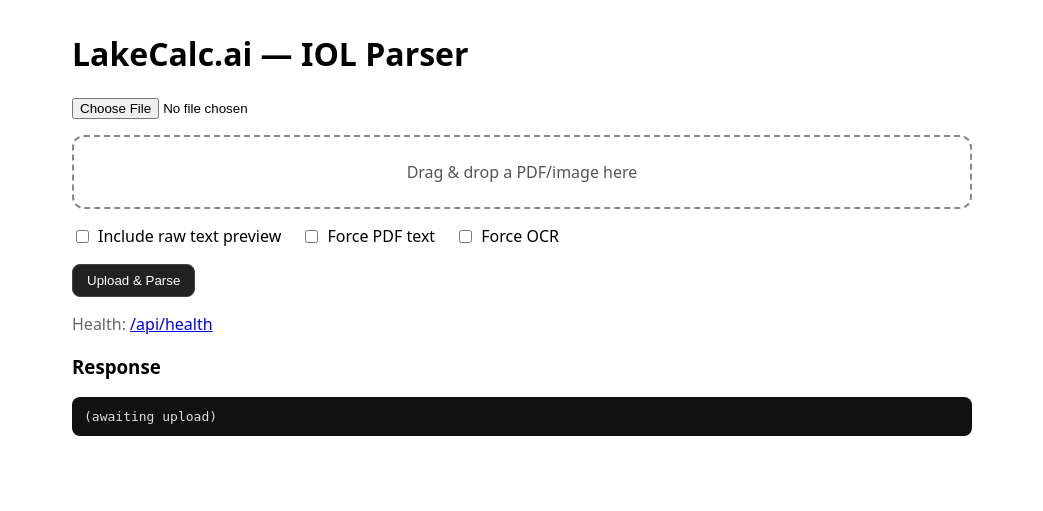
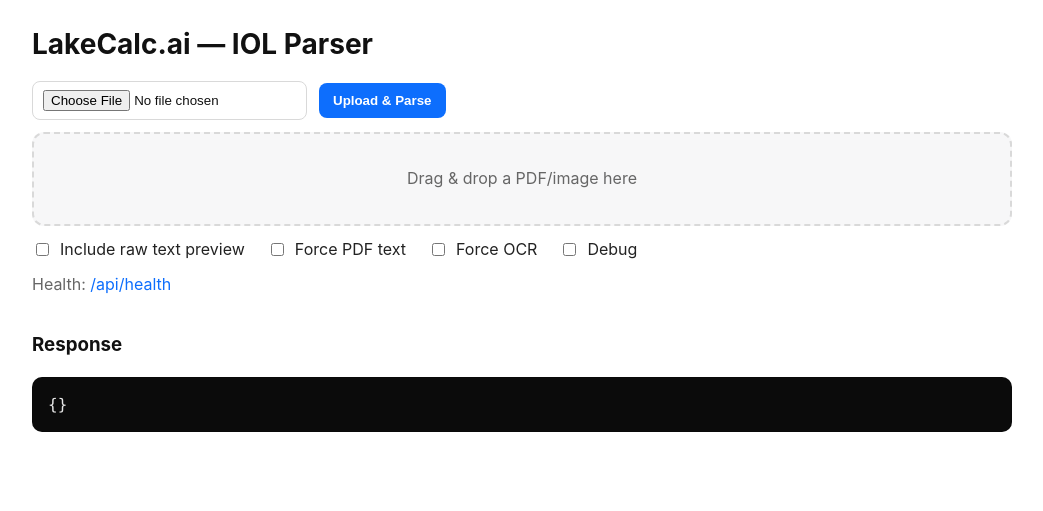
Before and after one commit to lake-health/lakecalc-ai, a Flask app: page / in a window 1280 px wide. Shown: the top 511 px of the page, without its empty margins (118-1161 px from the left). Run offline with Flask 3, Linux system fonts and the light colour scheme.

Commit message:
Update index.html

```diff
--- a/templates/index.html
+++ b/templates/index.html
@@ -1,84 +1,154 @@
 <!doctype html>
-<html>
+<html lang="en">
 <head>
   <meta charset="utf-8" />
+  <meta
+    name="viewport"
+    content="width=device-width, initial-scale=1, maximum-scale=1"
+  />
   <title>LakeCalc.ai — IOL Parser</title>
   <style>
-    body { font-family: system-ui, -apple-system, Segoe UI, Roboto, Helvetica, Arial, sans-serif; max-width: 900px; margin: 2rem auto; }
-    .dropzone {
-      border: 2px dashed #888; border-radius: 12px; padding: 24px; text-align: center;
-      color: #555; margin: 16px 0; transition: background 0.2s,border-color 0.2s;
+    :root {
+      --bg: #ffffff; --fg: #111; --muted: #666; --border: #d9d9d9;
+      --brand: #0d6efd; --panel: #f7f7f8; --code: #0b0b0b;
     }
-    .dropzone.dragover { background: #f7faff; border-color: #2563eb; color: #2563eb; }
-    pre { background: #111; color: #ddd; padding: 12px; border-radius: 8px; overflow: auto; }
-    label { display: inline-flex; align-items: center; gap: 6px; margin-right: 16px; }
-    .controls { margin: 8px 0 16px; }
-    button { padding: 8px 14px; border-radius: 8px; border: 1px solid #444; background:#222; color:#fff; cursor:pointer; }
-    button:hover { background:#111; }
-    .muted { color:#666; }
+    html, body { margin:0; padding:0; background:var(--bg); color:var(--fg); font:16px/1.45 -apple-system,BlinkMacSystemFont,Segoe UI,Roboto,Inter,Helvetica,Arial,sans-serif; }
+    .wrap { max-width: 980px; margin: 24px auto 80px; padding: 0 16px; }
+    h1 { font-size: 28px; margin: 0 0 16px; }
+    .row { display:flex; gap:12px; flex-wrap:wrap; align-items:center; margin-bottom:10px; }
+    .btn { background:var(--brand); color:#fff; border:0; padding:10px 14px; border-radius:8px; cursor:pointer; font-weight:600; }
+    .btn:disabled { opacity:.5; cursor:not-allowed; }
+    .file { padding:8px 10px; border:1px solid var(--border); border-radius:8px; background:#fff; }
+    .drop {
+      margin: 12px 0; border:2px dashed var(--border); border-radius:12px;
+      min-height: 90px; display:flex; align-items:center; justify-content:center;
+      color:var(--muted); background:var(--panel);
+    }
+    .drop.dragover { border-color: var(--brand); color: var(--brand); background:#eef4ff; }
+    label { display:inline-flex; align-items:center; gap:8px; color:#222; }
+    .opts { display:flex; gap:22px; flex-wrap:wrap; margin:10px 0 12px; }
+    .health { margin: 6px 0 16px; color: var(--muted); }
+    pre {
+      background: var(--code); color: #e6e6e6; padding: 16px; border-radius: 10px;
+      overflow:auto; white-space:pre; font-family: ui-monospace, SFMono-Regular, Menlo, Monaco, Consolas, "Liberation Mono", "Courier New", monospace;
+      box-shadow: inset 0 0 0 1px #00000026;
+    }
+    .bar { display:flex; gap:8px; margin:10px 0; align-items:center; }
+    .pill { padding:6px 10px; border:1px solid var(--border); border-radius:999px; background:#fff; color:#333; font-size:13px; }
+    a { color: var(--brand); text-decoration: none; }
+    a:hover { text-decoration: underline; }
   </style>
 </head>
 <body>
-  <h1>LakeCalc.ai — IOL Parser</h1>
+  <div class="wrap">
+    <h1>LakeCalc.ai — IOL Parser</h1>
 
-  <input id="fileInput" type="file" />
-  <div id="dz" class="dropzone">Drag & drop a PDF/image here</div>
+    <div class="row">
+      <input id="file-input" class="file" type="file" accept=".pdf,image/*" />
+      <button id="upload-btn" class="btn">Upload &amp; Parse</button>
+    </div>
 
-  <div class="controls">
-    <label><input id="includeRaw" type="checkbox" /> Include raw text preview</label>
-    <label><input id="forcePdf" type="checkbox" /> Force PDF text</label>
-    <label><input id="forceOcr" type="checkbox" /> Force OCR</label>
+    <div id="dropzone" class="drop">Drag &amp; drop a PDF/image here</div>
+
+    <div class="opts">
+      <label><input id="chk-raw" type="checkbox" /> Include raw text preview</label>
+      <label><input id="chk-force-pdf" type="checkbox" /> Force PDF text</label>
+      <label><input id="chk-force-ocr" type="checkbox" /> Force OCR</label>
+      <label><input id="chk-debug" type="checkbox" /> Debug</label>
+    </div>
+
+    <div class="health">Health: <a href="/api/health" target="_blank">/api/health</a></div>
+
+    <div class="bar">
+      <span class="pill" id="filename-pill" style="display:none;"></span>
+      <span class="pill" id="source-pill" style="display:none;"></span>
+    </div>
+
+    <h3>Response</h3>
+    <pre id="response">{}</pre>
   </div>
 
-  <button id="uploadBtn">Upload & Parse</button>
+  <script>
+    const fileInput  = document.getElementById('file-input');
+    const uploadBtn  = document.getElementById('upload-btn');
+    const dropzone   = document.getElementById('dropzone');
+    const responseEl = document.getElementById('response');
+    const filePill   = document.getElementById('filename-pill');
+    const sourcePill = document.getElementById('source-pill');
 
-  <p class="muted">Health: <a href="/api/health">/api/health</a></p>
-
-  <h3>Response</h3>
-  <pre id="out">(awaiting upload)</pre>
-
-  <script>
-    const fileInput = document.getElementById('fileInput');
-    const dropzone = document.getElementById('dz');
-    const out = document.getElementById('out');
-
-    function setDrag(evt, on) {
-      evt.preventDefault(); evt.stopPropagation();
-      dropzone.classList.toggle('dragover', on);
-    }
-
-    ['dragenter', 'dragover'].forEach(ev => dropzone.addEventListener(ev, e => setDrag(e, true)));
-    ['dragleave', 'drop'].forEach(ev => dropzone.addEventListener(ev, e => setDrag(e, false)));
-
+    // Drag & drop
+    ['dragenter','dragover'].forEach(ev => {
+      dropzone.addEventListener(ev, e => { e.preventDefault(); e.stopPropagation(); dropzone.classList.add('dragover'); });
+    });
+    ['dragleave','drop'].forEach(ev => {
+      dropzone.addEventListener(ev, e => { e.preventDefault(); e.stopPropagation(); dropzone.classList.remove('dragover'); });
+    });
     dropzone.addEventListener('drop', (e) => {
-      e.preventDefault();
-      if (e.dataTransfer.files && e.dataTransfer.files.length) {
+      if (e.dataTransfer?.files?.length) {
         fileInput.files = e.dataTransfer.files;
       }
     });
 
-    document.getElementById('uploadBtn').addEventListener('click', async () => {
-      if (!fileInput.files.length) { out.textContent = 'Please choose or drop a file.'; return; }
+    async function doUpload() {
+      if (!fileInput.files.length) {
+        alert('Choose a file first.'); return;
+      }
+      uploadBtn.disabled = true;
+
       const form = new FormData();
-      form.append('file', fileInput.files[0]);
+      const file = fileInput.files[0];
+      form.append('file', file);
 
-      const params = new URLSearchParams();
-      if (document.getElementById('includeRaw').checked) params.set('include_raw', '1');
-      const forcePdf = document.getElementById('forcePdf').checked;
-      const forceOcr = document.getElementById('forceOcr').checked;
-      if (forcePdf && forceOcr) { out.textContent = 'Choose only one: Force PDF or Force OCR.'; return; }
-      if (forcePdf) params.set('force_pdf', '1');
-      if (forceOcr) params.set('force_ocr', '1');
+      // Start with current page query (?include_raw=1&debug=1 etc.)
+      const urlParams = new URLSearchParams(window.location.search);
 
-      out.textContent = 'Uploading...';
+      // Merge UI checkboxes (these override page params when checked)
+      const chkRaw  = document.getElementById('chk-raw');
+      const chkPdf  = document.getElementById('chk-force-pdf');
+      const chkOcr  = document.getElementById('chk-force-ocr');
+      const chkDbg  = document.getElementById('chk-debug');
+
+      if (chkRaw?.checked) urlParams.set('include_raw', '1');
+      if (chkPdf?.checked) urlParams.set('force_pdf', '1');
+      if (chkOcr?.checked) urlParams.set('force_ocr', '1');
+      if (chkDbg?.checked) urlParams.set('debug', '1');
+
+      const qs = urlParams.toString();
+      const endpoint = `/api/parse-file${qs ? ('?' + qs) : ''}`;
+
+      responseEl.textContent = 'Processing…';
+
       try {
-        const res = await fetch('/api/parse-file?' + params.toString(), { method: 'POST', body: form });
-        const json = await res.json();
-        out.textContent = JSON.stringify(json, null, 2);
+        const resp = await fetch(endpoint, { method: 'POST', body: form });
+        const json = await resp.json();
+
+        // Show pills if present
+        filePill.style.display = 'inline-block';
+        filePill.textContent   = json.filename || file.name;
+
+        sourcePill.style.display = json.text_source ? 'inline-block' : 'none';
+        sourcePill.textContent   = json.text_source ? `source: ${json.text_source}` : '';
+
+        responseEl.textContent = JSON.stringify(json, null, 2);
       } catch (err) {
-        out.textContent = 'Request failed: ' + err;
+        responseEl.textContent = JSON.stringify({ error: String(err) }, null, 2);
+      } finally {
+        uploadBtn.disabled = false;
       }
-    });
+    }
+
+    uploadBtn.addEventListener('click', doUpload);
+
+    // If the page already has ?include_raw=1 or ?debug=1 in the URL,
+    // reflect that in the checkboxes so users see it.
+    (function syncChecksFromURL(){
+      const url = new URL(window.location.href);
+      const qp = url.searchParams;
+      if (qp.get('include_raw') === '1') document.getElementById('chk-raw').checked = true;
+      if (qp.get('force_pdf')   === '1') document.getElementById('chk-force-pdf').checked = true;
+      if (qp.get('force_ocr')   === '1') document.getElementById('chk-force-ocr').checked = true;
+      if (qp.get('debug')       === '1') document.getElementById('chk-debug').checked = true;
+    })();
   </script>
 </body>
 </html>
```
